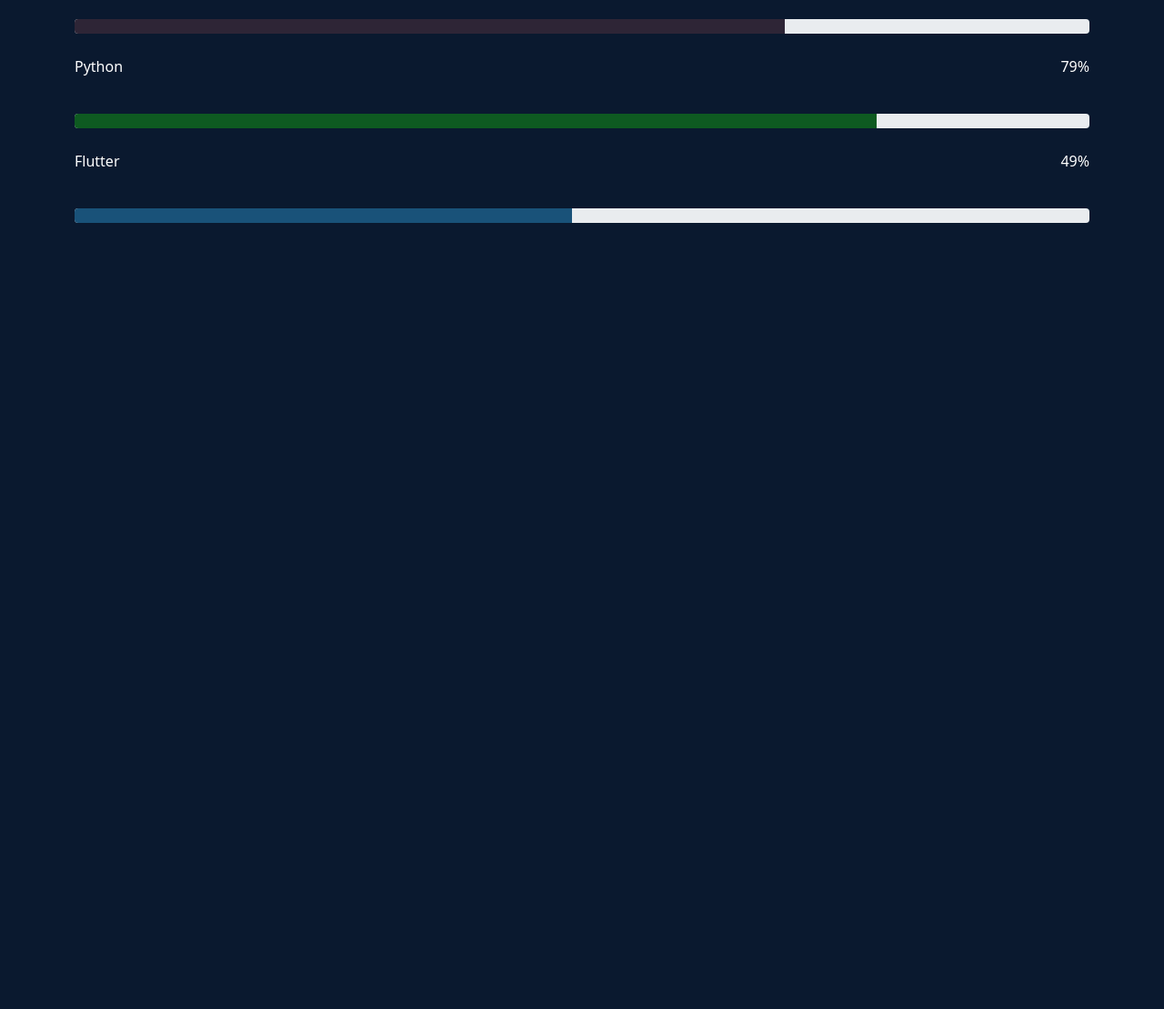
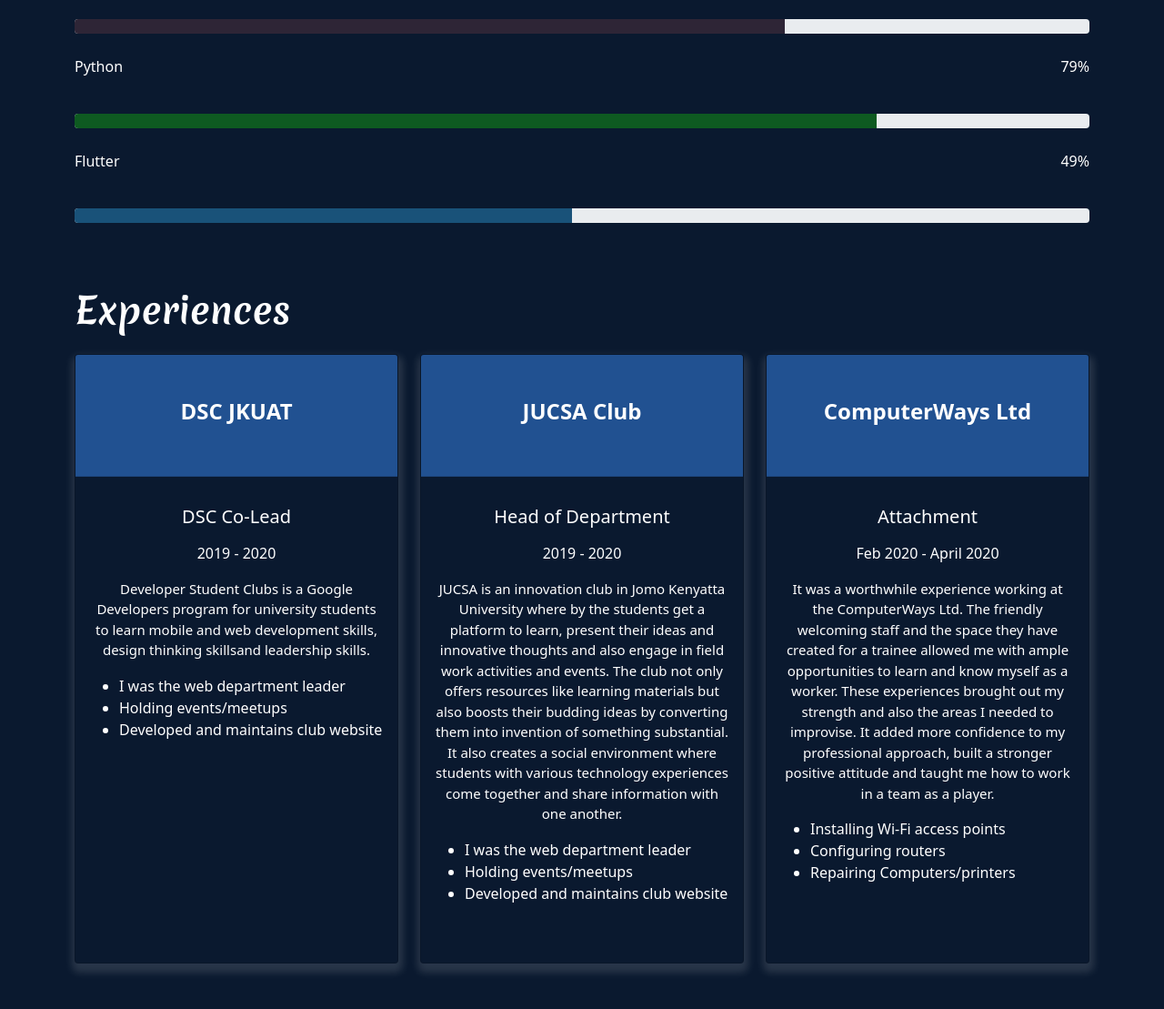
Before and after one commit to WilsonKinyua/my-portfolio, a plain HTML site: page index.html in a window 1280 px wide. Shown: the part 1655-2764 px from the top of the page at 91% size. Before the commit the page ends 1948 px from the top, so only its background shows below. Drawn offline with Linux system fonts and the light colour scheme.

Commit message:
Experiences part completed

```diff
--- a/css/index.css
+++ b/css/index.css
@@ -230,6 +230,41 @@ nav ul li a:hover {
   background-color:rgb(25, 82, 121);
 }
 
+/* Experiences */
+
+.card-customize {
+  background-color: rgb(10, 25, 47);
+  height: 670px;
+}
+
+.card-customize h4 {
+  font-weight: 600;
+}
+
+.card-customize img {
+ border-radius: 20px;
+}
+
+.bg-card {
+  background-color: #215191;
+}
+
+.description_company {
+  font-size: 15px;
+  color: rgb(187, 193, 195);
+}
+
+.card-customize {
+  box-shadow: 1px 6px 8px 4px rgba(255, 255, 255, 0.13);
+  -webkit-box-shadow: 1px 6px 8px 4px rgba(255, 255, 255, 0.13);
+  -moz-box-shadow: 1px 6px 8px 4px rgba(255, 255, 255, 0.13);
+}
+
+.card-customize:hover {
+  box-shadow: 1px 6px 8px 8px rgba(255, 255, 255, 0.13);
+  -webkit-box-shadow: 1px 6px 8px 8px rgba(255, 255, 255, 0.13);
+  -moz-box-shadow: 1px 6px 8px 8px rgba(255, 255, 255, 0.13);
+}
 
 /* media queries */
 
--- a/index.html
+++ b/index.html
@@ -24,7 +24,7 @@
         <div class="logo">
             <a href="/">
                 <p><span id="code">
-                        <</span> <span id="name">Wilson Kinyua </span><span id="code">/></span></p>
+                        << /span> <span id="name">Wilson Kinyua </span><span id="code">/></span></p>
             </a>
         </div>
         <div id="mobile">
@@ -252,6 +252,82 @@
                 </div>
             </div>
         </div>
+
+        <!-- Experiences -->
+        <div class="row mb-5">
+            <h1 class="text-white headings mt-4 mb-4">Experiences</h1>
+            <div class="col-lg-4 mb-5">
+                <div class="card card-customize">
+                    <div class="card-header p-5 bg-card">
+                        <h4 class="text-white text-center">DSC JKUAT</h4>
+                    </div>
+                    <!-- <img src="https://computerways.co.ke/wp-content/uploads/2020/08/New-Computerways-Logo-3-300x103.png" class="company_logo card-img-top" alt="Company Logo"> -->
+                    <div class="card-body">
+                        <h5 class="text-center text-white mt-3">DSC Co-Lead</h5>
+                        <p class="text-center text-white mt-3">2019 - 2020</p>
+                        <p class="card-text text-white text-center description_company">
+                            Developer Student Clubs is a Google Developers program for university students to learn
+                            mobile and web development skills, design thinking skillsand leadership skills.
+                        <ul class="text-white">
+                            <li>I was the web department leader</li>
+                            <li>Holding events/meetups</li>
+                            <li>Developed and maintains club website</li>
+                        </ul>
+                        </p>
+                    </div>
+                </div>
+            </div>
+            <div class="col-lg-4 mb-5">
+                <div class="card card-customize">
+                    <div class="card-header p-5 bg-card">
+                        <h4 class="text-white text-center">JUCSA Club</h4>
+                    </div>
+                    <!-- <img src="https://computerways.co.ke/wp-content/uploads/2020/08/New-Computerways-Logo-3-300x103.png" class="company_logo card-img-top" alt="Company Logo"> -->
+                    <div class="card-body">
+                        <h5 class="text-center text-white mt-3">Head of Department</h5>
+                        <p class="text-center text-white mt-3">2019 - 2020</p>
+                        <p class="card-text text-white text-center description_company">
+                            JUCSA is an innovation club in Jomo Kenyatta University where by the students get a platform to
+                            learn, present their ideas and innovative thoughts and also engage in field work activities
+                            and events. The club not only offers resources like learning materials but also boosts their
+                            budding ideas by converting them into invention of something substantial. It also creates a
+                            social environment where students with various technology experiences come together and
+                            share information with one another.
+                        <ul class="text-white">
+                            <li>I was the web department leader</li>
+                            <li>Holding events/meetups</li>
+                            <li>Developed and maintains club website</li>
+                        </ul>
+                        </p>
+                    </div>
+                </div>
+            </div>
+            <div class="col-lg-4 mb-5">
+                <div class="card card-customize">
+                    <div class="card-header p-5 bg-card">
+                        <h4 class="text-white text-center">ComputerWays Ltd</h4>
+                    </div>
+                    <!-- <img src="https://computerways.co.ke/wp-content/uploads/2020/08/New-Computerways-Logo-3-300x103.png" class="company_logo card-img-top" alt="Company Logo"> -->
+                    <div class="card-body">
+                        <h5 class="text-center text-white mt-3">Attachment</h5>
+                        <p class="text-center text-white mt-3">Feb 2020 - April 2020</p>
+                        <p class="card-text text-white text-center description_company">
+                            It was a worthwhile experience working at the ComputerWays Ltd. The friendly welcoming staff
+                            and the space they have created for a trainee allowed me with ample opportunities to learn
+                            and know myself as a worker. These experiences brought out my strength and also the areas I
+                            needed to improvise. It added more confidence to my professional approach, built a stronger
+                            positive attitude and taught me how to work in a team as a player.
+                        <ul class="text-white">
+                            <li>Installing Wi-Fi access points</li>
+                            <li>Configuring routers</li>
+                            <li>Repairing Computers/printers</li>
+                        </ul>
+                        </p>
+                    </div>
+                </div>
+            </div>
+
+        </div>
     </div>
 </body>
 
```
